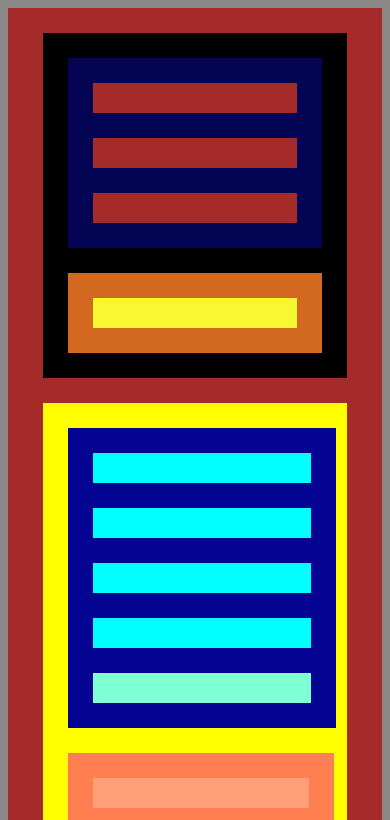
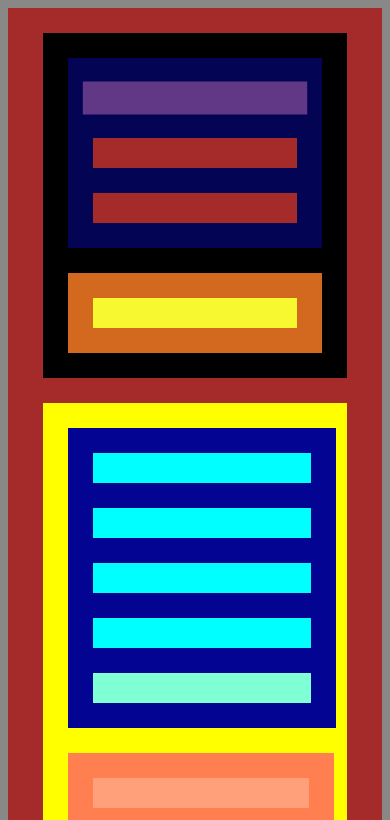
Before and after one commit to javijsgithub/S1.1, a plain HTML site: page index.html in a window 390 px wide. In both pictures the pointer is over the element 195 px from the left and 98 px from the top of the page. Shown: the top 820 px of the page. Drawn offline with Linux system fonts and the light colour scheme.

Commit message:
añado hover a la clase contenido-1 y cambio escala en vers movil

```diff
--- a/estilos.css
+++ b/estilos.css
@@ -29,6 +29,12 @@ body {
     background-color: brown;
     width: 15%;
     height: 30px;
+}
+.contenido-1:hover {
+    background-color: rgb(96, 56, 133);
+    transform: scale(1.3);
+    transition: all ease 300ms;
+    cursor: pointer;
 }
 
 .contenido-2 {
@@ -206,6 +212,10 @@ body {
         width: 100%;
         margin-bottom: 25px;
     }
+    .contenido-1:hover {
+        transform: scale(1.1);
+
+    }
     .contenido-2 {
         width: 100%;
         margin-top: 25px;
```
